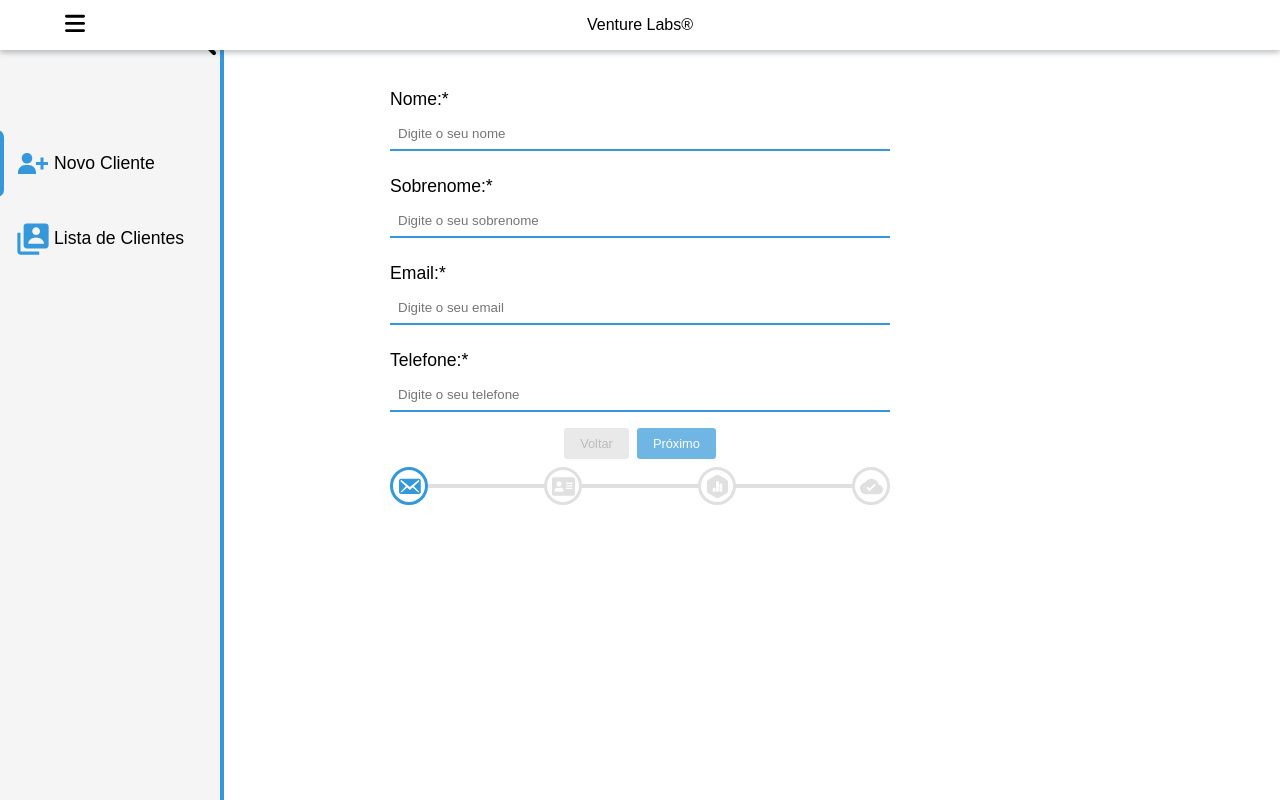
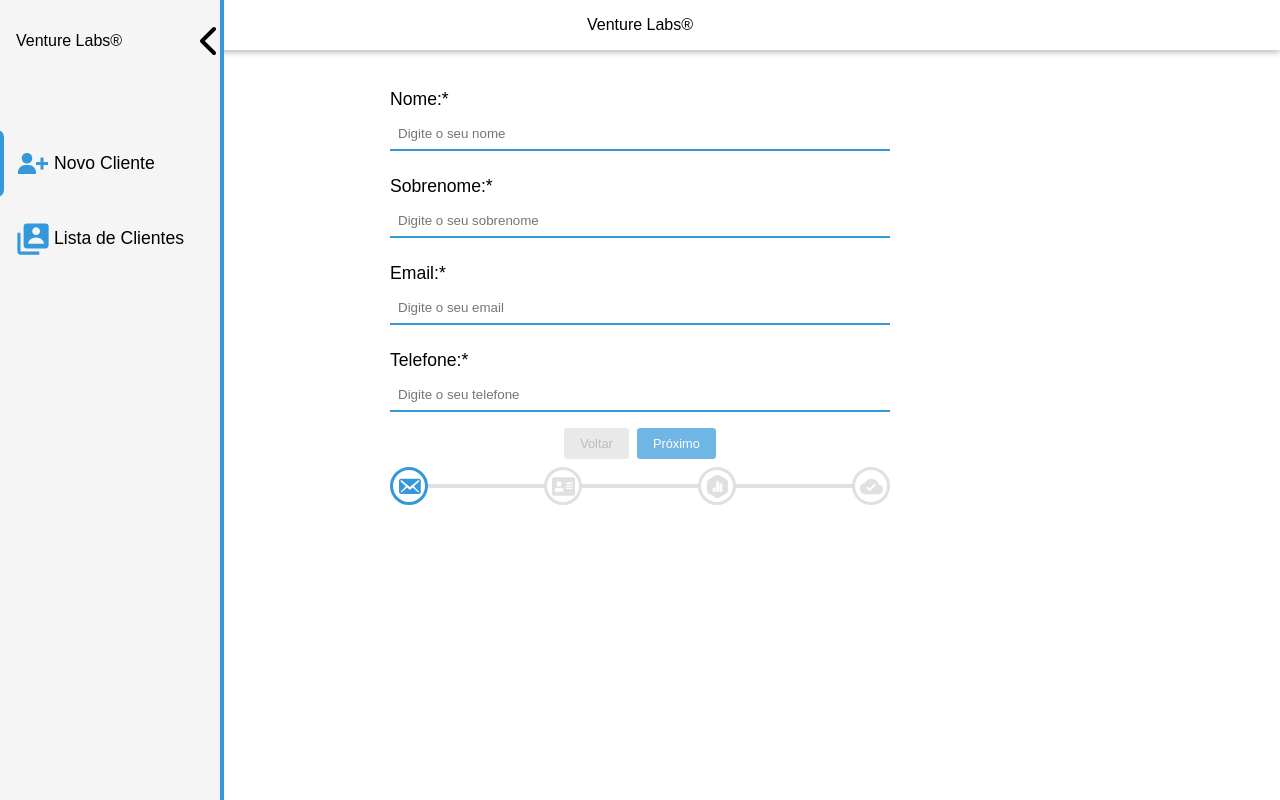
Before and after one commit to BrunoCBart/VentureLabsChallenge, a React (Vite) app: page / in a window 1280 px wide. Built offline with nearby package versions, Linux system fonts and the light colour scheme; a web font is replaced by a local one.

Commit message:
fix: menu z-index

```diff
--- a/src/components/Menu/menu.css
+++ b/src/components/Menu/menu.css
@@ -8,7 +8,7 @@
   overflow: hidden;
   width: 0;
   transition: width 0.5s ease, padding 0.5s ease;
-  z-index: 1;
+  z-index: 101;
   top: 0;
   white-space: nowrap;
   border-right: 4px solid var(--line-border-fill);
```
